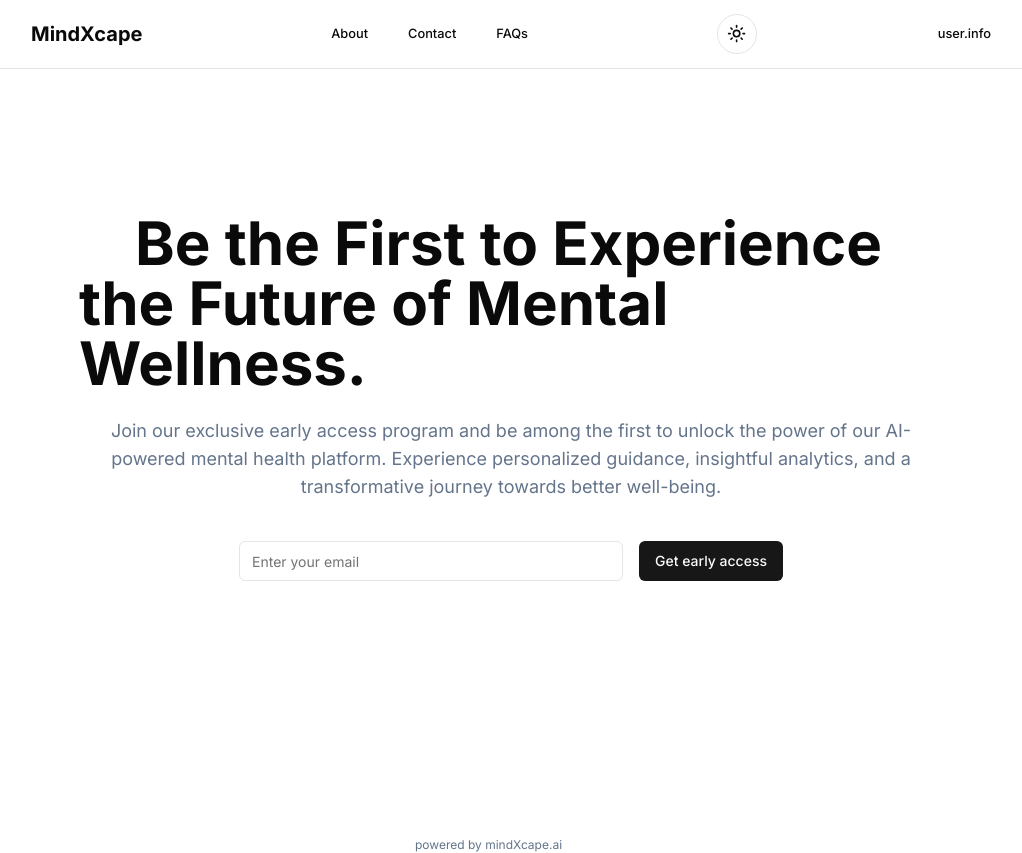
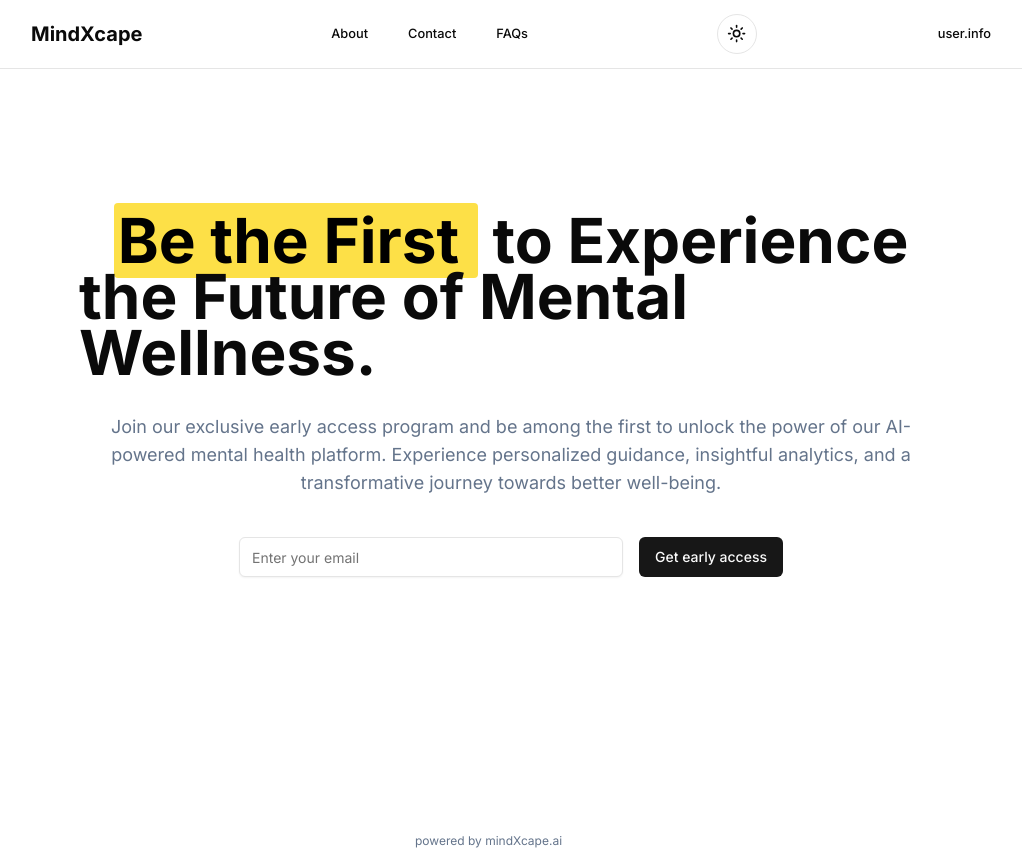
Before and after one commit to MrNikhillyadav/mindscape.ai, a Next.js app: page / in a window 1280 px wide. Shown: the whole page, without its empty margins (129-1151 px from the left). Built offline with nearby package versions, Linux system fonts and the light colour scheme; no server answers.

Commit message:
updated heading

```diff
--- a/app/_components/GetEarlyAccess.jsx
+++ b/app/_components/GetEarlyAccess.jsx
@@ -70,9 +70,17 @@ export default function GetEarlyAccess() {
     <div className=" max-w-[80vw] m-auto ">
       <div className="  w-full  flex flex-col justify-center  px-2 md:px-0 items-center">
         <div className='  flex   flex-col justify-center items-center md:px-0 md:p-4   ml-4 md:ml-0   mt-10 md:mt-[16vh]'>
-          <h3 className=" text-3xl   lg:px-20  sm:text-4xl md:text-6xl  tracking-tight md:tracking-normal leading-7 md:leading-0  mr-3 md:mr-0   font-bold mb-6">
-            <span className=' md:ml-14 pb-8 '>Be the First to Experience</span>  <br></br> the Future of Mental Wellness.
-          </h3>
+
+        <h3 className=" text-3xl flex flex-col justify-center items-center gap-0 lg:px-20  sm:text-4xl md:text-[62px]  tracking-tight md:tracking-normal leading-[6vh] md:leading-[7vh]  mr-3 md:mr-0   font-bold mb-8">
+          <span> <span className='bg-yellow-300 text-black px-1 rounded-sm'>Be the First&nbsp;</span> to Experience</span>
+          the Future of Mental Wellness.
+        </h3>
+        {/* <h3 className=" text-3xl flex flex-col justify-center items-center gap-[-10vh] lg:px-20  sm:text-4xl md:text-[60px]  tracking-tight md:tracking-normal leading-7 md:leading-0  mr-3 md:mr-0   font-bold mb-6">
+          <span> <span className='bg-yellow-300 shadow-md  text-black  '>Be the First&nbsp;</span> to Experience</span> <br></br>
+          <span>the Future of <span className='bg-yellow-300 shadow-md px-2 text-black '>Mental Wellness.</span></span>
+        </h3> */}
+
+
           <div className="hidden md:block md:text-lg   md:text-start  lg:mx-20 lg:px-4 lg:text-center text-slate-500  ">
             Join our exclusive early access program and be among the first to unlock the power of our AI-powered
             mental health platform. Experience personalized guidance, insightful analytics, and a transformative
@@ -90,7 +98,7 @@ export default function GetEarlyAccess() {
             placeholder="Enter your email"
             value={email}
             onChange={(e) => setEmail(e.target.value)}
-            className="hidden md:flex  md:w-[30vw] mr-4"
+            className="hidden md:flex shadow-sm  md:w-[30vw] mr-4"
           />
           <Input
             type="email"
```
